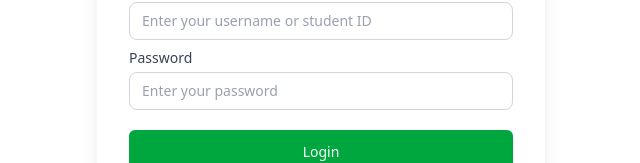
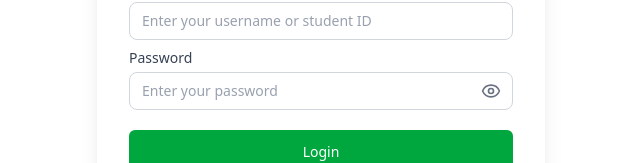
Before and after one commit to manaf-dev/gmsa-voting-app, a Vue app in the folder frontend/: page /login in a window 1280 px wide. Shown: the part 364-527 px from the top of the page, without its empty margins (319-959 px from the left). Built offline with nearby package versions, Linux system fonts and the light colour scheme; no server answers.

Commit message:
chore: add candidate picture on vote preview, and hid/show of password on login

```diff
--- a/frontend/src/pages/auth/Login.vue
+++ b/frontend/src/pages/auth/Login.vue
@@ -1,7 +1,7 @@
 <script setup lang="ts">
-import { ArrowBigLeft } from 'lucide-vue-next'
+import { ArrowBigLeft, Eye, EyeOff } from 'lucide-vue-next'
 import BaseBtn from '@/components/BaseBtn.vue'
-import { reactive } from 'vue'
+import { reactive, ref } from 'vue'
 import { useAuthStore } from '@/stores/authStore'
 import { useToast } from 'vue-toastification'
 
@@ -12,6 +12,8 @@ const UserDetails = reactive({
   username: '',
   password: '',
 })
+
+const showPassword = ref(false)
 
 const SubmitUserDetails = async () => {
   try {
@@ -56,14 +58,25 @@ const SubmitUserDetails = async () => {
 
           <label class="block text-sm font-medium text-gray-700 mb-2 text-left">
             Password
+            <div class="relative mt-1">
               <input
                 v-model="UserDetails.password"
-              type="password"
+                :type="showPassword ? 'text' : 'password'"
                 required
                 autocomplete="current-password"
-              class="w-full px-3 py-2 border mt-1 border-gray-300 rounded-lg placeholder-gray-400 outline-none focus:ring-2 ring-gray-500"
+                class="w-full pr-11 px-3 py-2 border border-gray-300 rounded-lg placeholder-gray-400 outline-none focus:ring-2 ring-gray-500"
                 placeholder="Enter your password"
               />
+              <button
+                type="button"
+                class="absolute inset-y-0 right-0 px-3 flex items-center text-gray-500 hover:text-gray-700"
+                @click="showPassword = !showPassword"
+                :aria-label="showPassword ? 'Hide password' : 'Show password'"
+              >
+                <EyeOff v-if="showPassword" class="h-5 w-5" />
+                <Eye v-else class="h-5 w-5" />
+              </button>
+            </div>
           </label>
 
           <BaseBtn
--- a/frontend/src/pages/elections/VotingBallot.vue
+++ b/frontend/src/pages/elections/VotingBallot.vue
@@ -227,7 +227,7 @@ onMounted(() => {
 
 <template>
   <div class="min-h-screen bg-gray-50">
-    <nav class="bg-white/80 border-b border-gray-200 sticky top-0 w-full">
+    <nav class="bg-white border-b border-gray-200 sticky top-0 w-full">
       <div
         class="max-w-6xl w-full mx-auto px-4 lg:px-8 flex justify-between items-center py-3 md:py-5"
       >
@@ -302,8 +302,17 @@ onMounted(() => {
               <div v-if="position.candidates?.length === 1">
                 <!-- Yes/No vote -->
                 <div class="flex items-center gap-3">
-                  <div class="w-10 h-10 bg-green-100 rounded-full flex items-center justify-center">
-                    <User class="h-5 w-5 text-green-600" />
+                  <div class="shrink-0">
+                    <img
+                      v-if="position.candidates[0].profile_picture_url || position.candidates[0].profile_picture"
+                      :src="position.candidates[0].profile_picture_url || position.candidates[0].profile_picture"
+                      :alt="position.candidates[0].user?.display_name || 'Candidate photo'"
+                      loading="lazy"
+                      class="w-40 h-40 md:w-48 md:h-48 rounded-full object-cover border border-gray-200 mx-auto md:mx-0"
+                    />
+                    <div v-else class="w-40 h-40 md:w-48 md:h-48 bg-green-50 rounded-full flex items-center justify-center border border-gray-200 mx-auto md:mx-0">
+                      <User class="h-16 w-16 md:h-20 md:w-20 text-green-600" />
+                    </div>
                   </div>
                   <div>
                     <p class="font-medium">{{ position.candidates[0].user?.display_name }}</p>
@@ -320,8 +329,17 @@ onMounted(() => {
               <div v-else>
                 <!-- Candidate selection -->
                 <div v-if="votes[position.id]" class="flex items-center gap-3">
-                  <div class="w-10 h-10 bg-green-100 rounded-full flex items-center justify-center">
-                    <User class="h-5 w-5 text-green-600" />
+                  <div class="shrink-0">
+                    <img
+                      v-if="position.candidates?.find((c: any) => c.id === votes[position.id]).profile_picture_url || position.candidates?.find((c: any) => c.id === votes[position.id]).profile_picture"
+                      :src="position.candidates?.find((c: any) => c.id === votes[position.id]).profile_picture_url || position.candidates?.find((c: any) => c.id === votes[position.id]).profile_picture"
+                      :alt="position.candidates?.find((c: any) => c.id === votes[position.id]).user?.display_name || 'Candidate photo'"
+                      loading="lazy"
+                      class="w-40 h-40 md:w-48 md:h-48 rounded-full object-cover border border-gray-200 mx-auto md:mx-0"
+                    />
+                    <div v-else class="w-40 h-40 md:w-48 md:h-48 bg-green-50 rounded-full flex items-center justify-center border border-gray-200 mx-auto md:mx-0">
+                      <User class="h-16 w-16 md:h-20 md:w-20 text-green-600" />
+                    </div>
                   </div>
                   <div>
                     <p class="font-medium">
@@ -361,9 +379,6 @@ onMounted(() => {
           <div class="flex items-center justify-between mb-2">
             <span class="text-sm font-medium text-gray-700">
               {{ currentPosition?.title }}
-            </span>
-            <span class="text-sm text-gray-500">
-              {{ currentPositionIndex + 1 }} of {{ totalPositions }}
             </span>
           </div>
           <div class="w-full bg-gray-200 rounded-full h-2">
```
Lines whose indentation alone changed are shown as unchanged.
